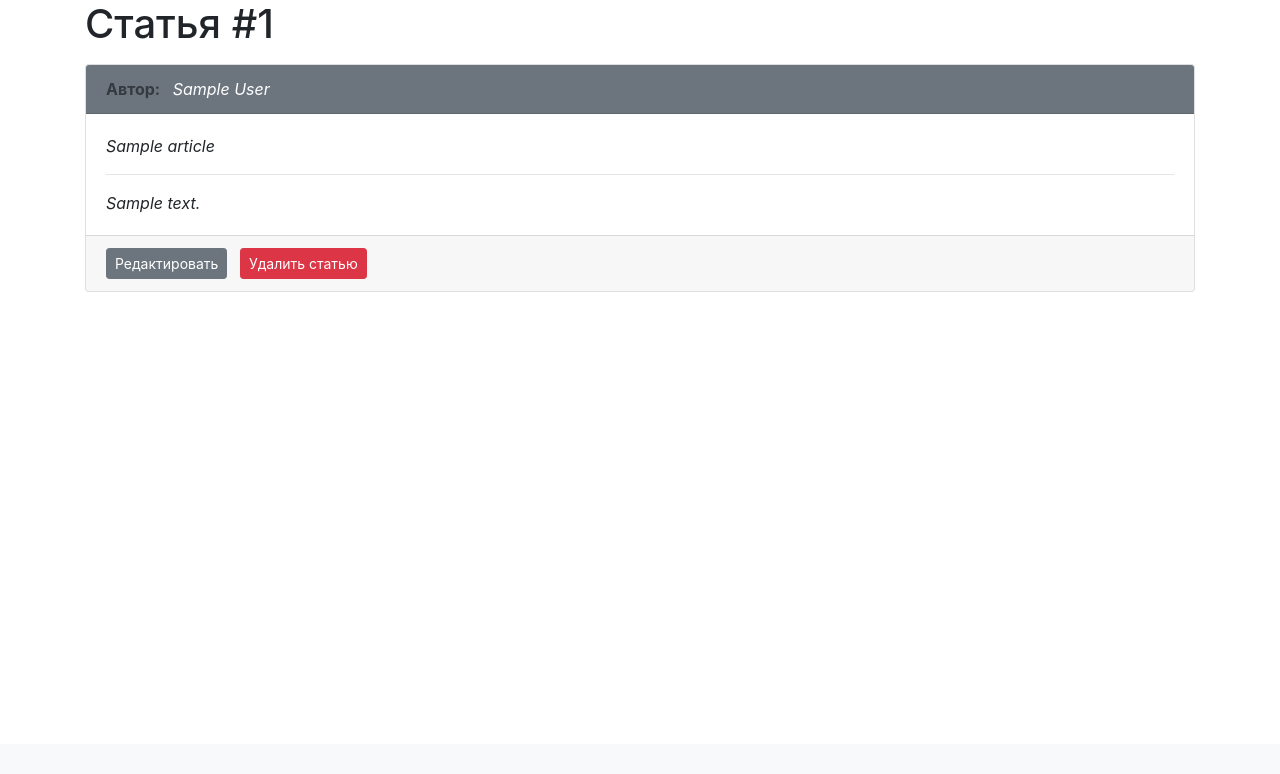
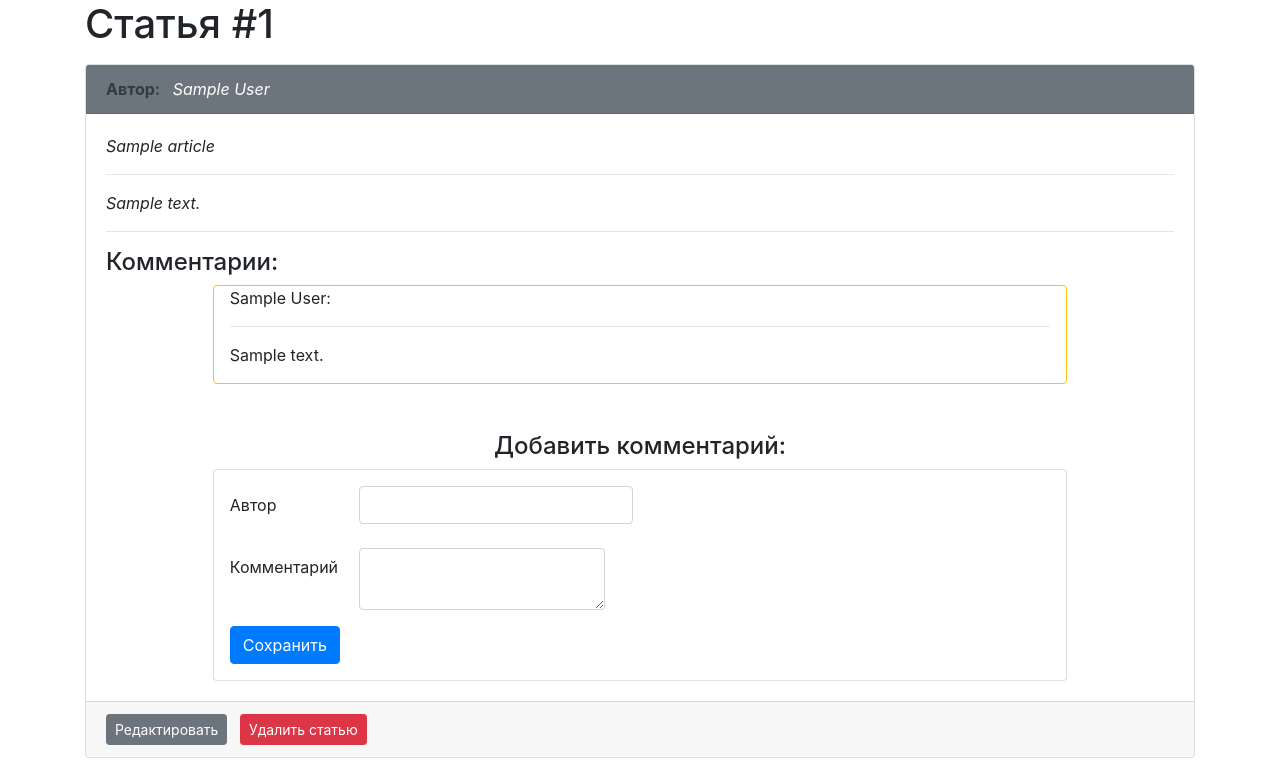
Before and after one commit to nrbksv/flask-hello-app, a Flask app: page /articles/1/ in a window 1280 px wide. Shown: the part 56-830 px from the top of the page. Before the commit the page ends 348 px from the top, so only its background shows below. Run offline with Flask 2, Linux system fonts and the light colour scheme; tables that the repository leaves empty hold one stand-in row (values such as "Sample post"); some libraries are stand-ins or nearby versions.

Commit message:
#15 Реализован функционал добавления комментариев к статье.

```diff
--- a/migrations/env.py
+++ b/migrations/env.py
@@ -21,7 +21,7 @@ logger = logging.getLogger('alembic.env')
 # from myapp import mymodel
 # target_metadata = mymodel.Base.metadata
 
-from src.articles.models import Article
+from src.articles.models import Article, Comment
 from src.auth.models import User
 
 config.set_main_option(
--- a/src/articles/forms.py
+++ b/src/articles/forms.py
@@ -7,3 +7,8 @@ class ArticleForm(FlaskForm):
     title = StringField(label='Заголовок', validators=(required(), length(min=5, max=150)))
     content = TextAreaField(label='Контент', validators=(required(), length(min=20, max=1500)))
     author = StringField(label='Автор', validators=(required(), length(min=3, max=120)))
+
+
+class CommentForm(FlaskForm):
+    author = StringField(label='Автор', validators=(required(), length(max=150)))
+    comment = TextAreaField(label='Комментарий', validators=(required(), length(max=2000)))
--- a/src/articles/routes.py
+++ b/src/articles/routes.py
@@ -2,8 +2,8 @@ from flask import redirect, render_template, request
 from flask_login import login_required, current_user
 
 from src import db
-from src.articles.forms import ArticleForm
-from src.articles.models import Article
+from src.articles.forms import ArticleForm, CommentForm
+from src.articles.models import Article, Comment
 
 from flask import Blueprint, url_for
 
@@ -26,7 +26,8 @@ def article_view(article_id):
     Детальная просмотр статьи
     """
     article = Article.query.get_or_404(article_id)
-    return render_template('article_view.html', article=article)
+    form = CommentForm()
+    return render_template('article_view.html', article=article, form=form)
 
 
 @article_pages.route('/create/', methods=['GET', 'POST'])
@@ -88,3 +89,22 @@ def delete_article(article_id):
     db.session.delete(article)
     db.session.commit()
     return redirect(url_for('article_pages.article_list'))
+
+
+@article_pages.route('/<int:article_id>/comment/add/', methods=['GET', 'POST'])
+def add_comment(article_id):
+    """
+    Добавление комментария к статье
+    """
+    article = Article.query.get_or_404(article_id)
+    form = CommentForm()
+    if form.validate_on_submit():
+        comment = Comment(
+            article=article_id,
+            comment=form.comment.data,
+            author=form.author.data
+        )
+        db.session.add(comment)
+        db.session.commit()
+        return redirect(url_for('article_pages.article_view', article_id=article_id))
+    return render_template('article_view.html', article=article, form=form)
--- a/src/articles/templates/article_view.html
+++ b/src/articles/templates/article_view.html
@@ -23,6 +23,25 @@
             <p class="card-text font-italic">{{article.title}}</p>
             <hr>
             <p class="card-text font-italic">{{ article.content }}</p>
+            <hr>
+            <h4 class="mt-3">Комментарии:</h4>
+            {% for comment in article.comments %}
+            <div class="card border border-warning mt-2 mx-auto px-3" style="width: 80%;">
+                {{ comment.author }}:
+                <hr>
+                <p>{{ comment.comment }}</p>
+            </div>
+                {% else %}
+                <hr>
+                <h5 class="text-center">Комментариев нет</h5>
+                <hr>
+            {% endfor %}
+            <h4 class="text-center mt-5 mb-2">Добавить комментарий:</h4>
+            <div class="card mx-auto" style="width: 80%;">
+                <form class="ml-3 mt-3" action="{{  url_for ('article_pages.add_comment', article_id=article.id) }}" method="post">
+                   {% include 'partial/form.html' %}
+                </form>
+            </div>
         </div>
         <div class="card-footer">
             <a class="btn btn-secondary btn-sm" href="{{ url_for
```
